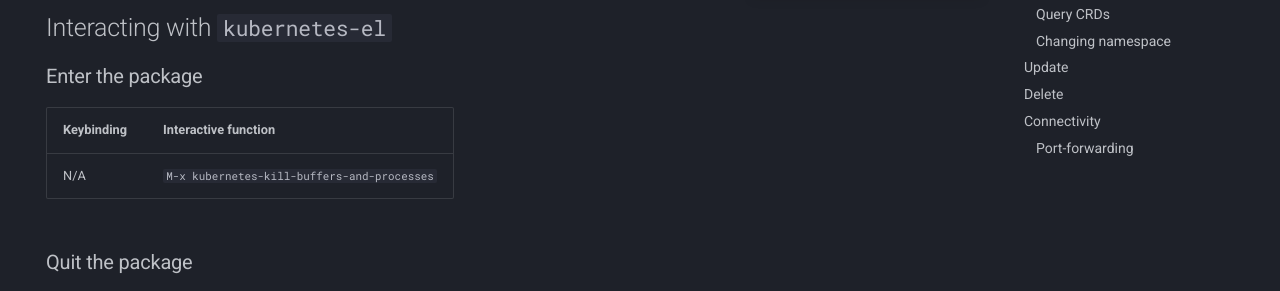
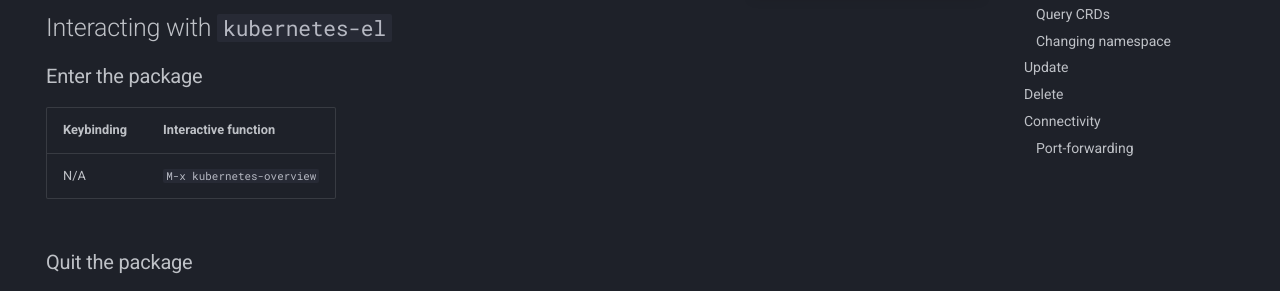
Before and after one commit to kubernetes-el/kubernetes-el, an MkDocs documentation site: the page built from docs/how-to.md, in a window 1280 px wide and 900 px high. Shown: the part 334-625 px from the top of the window. Built offline with MkDocs 1.6.1 and Material for MkDocs 9.7.7, drawn with Linux system fonts in a browser that asks for light colours; comment, search, counter and statistics services are not loaded.

Commit message:
fix typo

```diff
--- a/docs/how-to.md
+++ b/docs/how-to.md
@@ -16,9 +16,9 @@ comprehensive) overview of all that is possible with the package.
 
 ### Enter the package
 
-| Keybinding | Interactive function                        |
-|:-----------|:--------------------------------------------|
-| N/A        | `M-x kubernetes-kill-buffers-and-processes` |
+| Keybinding | Interactive function      |
+|:-----------|:--------------------------|
+| N/A        | `M-x kubernetes-overview` |
 
 ### Quit the package
 
```
